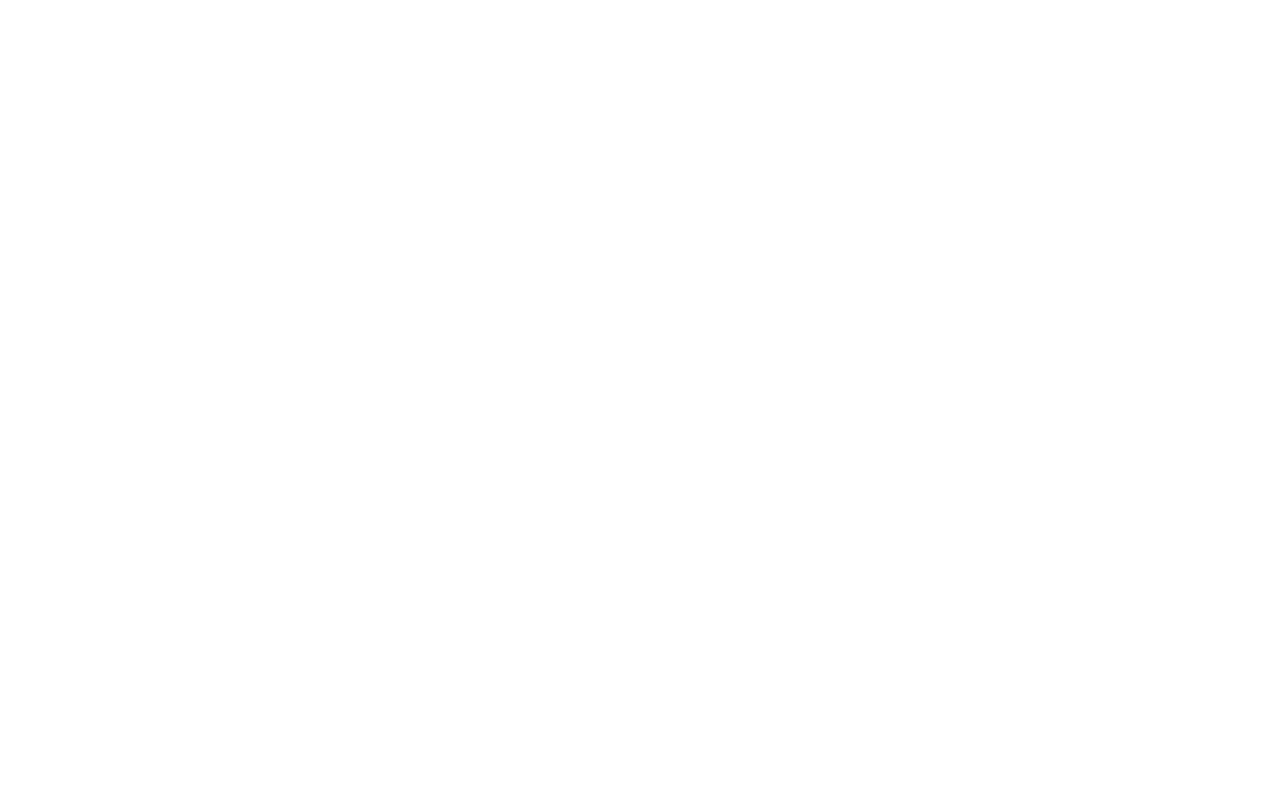
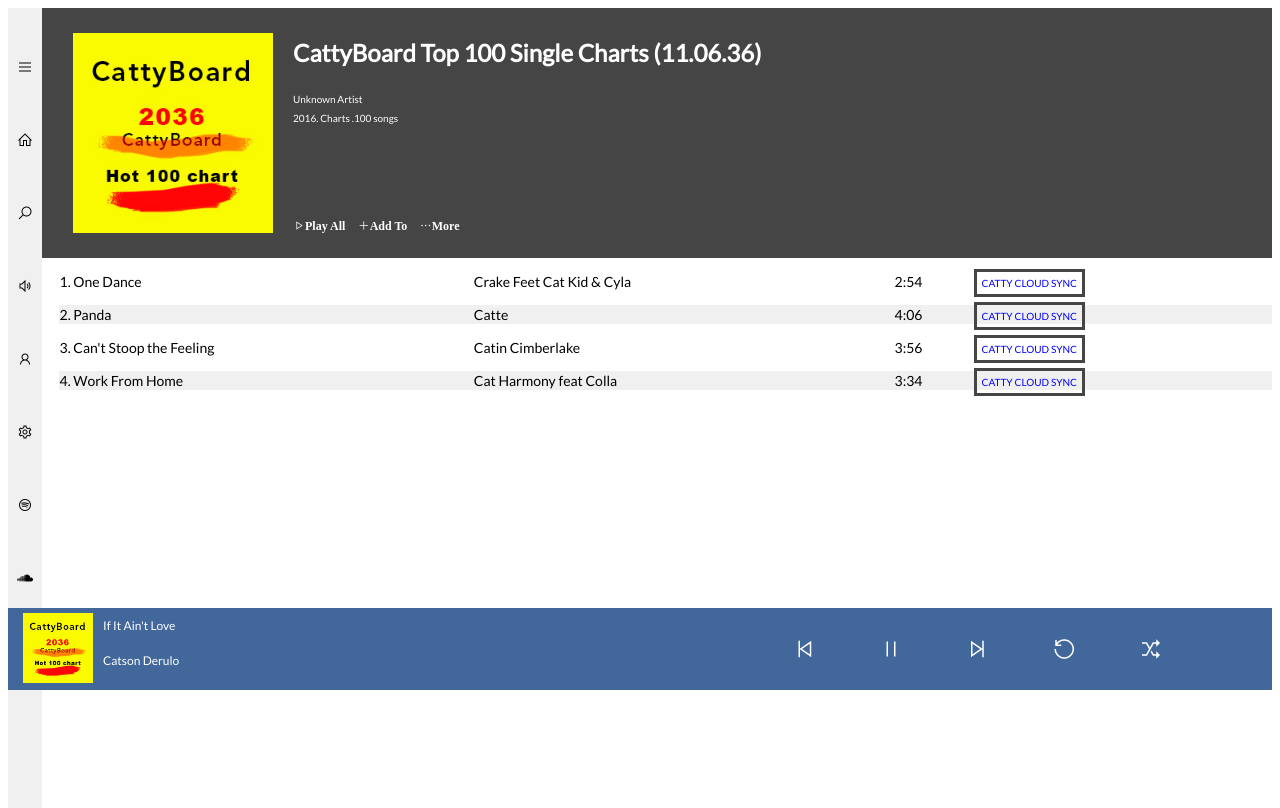
Before and after one commit to pesto-students/p4-aafaq-Anto1106, a plain HTML site: page Week-1/Assigment 2/index.html in a window 1280 px wide. Drawn offline with nearby package versions, Linux system fonts and the light colour scheme.

Commit message:
Assigment 2 Media Plauyer Template Design

```diff
--- a/Week-1/Assigment 2/css/style.css
+++ b/Week-1/Assigment 2/css/style.css
@@ -0,0 +1,122 @@
+
+body{
+    font-family: 'Lato';
+}
+.playlist{
+    background-color: #454545;
+    width: 100%;
+    height: 250px;
+    display: flex;
+}
+.play-items{
+    float: right;
+    width: 96%;
+    height: 350px;
+}
+.player{
+    background-color: #42689b;
+    float: right;
+    width: 100%;
+    position:relative;
+}
+nav {
+    background: #f0f0f0;
+    position: absolute;
+    height: 100%;
+}
+nav ul {
+    list-style-type: none;
+    margin: 0;
+    padding: 0;
+}
+nav ul li {
+    list-style-type: none;
+    margin: 4px;
+    padding: 5px;
+    cursor: pointer;
+    padding-top: 45px;
+}
+.maine-album{
+    height: 200px;
+    width: 200px;
+    padding-left: 65px;
+    padding-top: 25px;
+}
+.player-album{
+    height: 70px;
+    width: 70px;
+    padding-left: 15px;
+    padding-top: 5px;
+}
+table#play-list-song{
+    width: 100%;
+    font-size: 14px;
+}
+table#play-list-song tr:nth-child(even) {
+    background-color:#f0f0f0;
+}
+table#play-list-song {
+    border-collapse: separate;
+    border-spacing: 0 1em;
+}
+.sync-music{
+    padding: 5px;
+    border: #454545;
+    border-style:solid;
+    color: blue;
+    font-size: 10px;
+    cursor: pointer;
+}
+
+.playlist-data{
+    display: flex;
+    flex-direction: column;
+    justify-content: space-between;
+    color: white;
+    padding: 10px;
+}
+
+.playlist-data-footer{
+    font-size: 12px;
+    padding-bottom: 15px;
+}
+.playlist-data-header{
+    padding-left: 10px;
+}
+.playlist-data-header span{
+    font-size: 10px;
+    padding-bottom: 10px;
+}
+
+.playlist-data-footer span{
+    padding-left: 10px;
+    cursor: pointer;
+}
+
+.player-data{
+    display: flex;
+    justify-content: space-between;
+    float: left;
+    color: white;
+    font-size: 12px;
+}
+.player-data-song{
+    flex-direction: column;
+    padding-top: 10px;
+    padding-left: 10px;
+}
+.player-data-song div{
+    padding-top: 20px;
+}
+.player-controls{
+    /* padding-left: 100px; */
+    color: white;
+    font-size: x-large;
+    float: right!important;
+    padding-right: 80px;
+}
+.player-controls span{
+    margin: 4px;
+    padding: 25px;
+    cursor: pointer;
+}
--- a/Week-1/Assigment 2/index.html
+++ b/Week-1/Assigment 2/index.html
@@ -4,10 +4,107 @@
     <meta charset="UTF-8">
     <meta http-equiv="X-UA-Compatible" content="IE=edge">
     <meta name="viewport" content="width=device-width, initial-scale=1.0">
-    <title>Document</title>
-    <style link="css/style.css"></style>
+    <title>Assigment 2</title>
+    <link rel="stylesheet" href="css/style.css"></link>
+    <link href='https://fonts.googleapis.com/css?family=Lato' rel='stylesheet'>
+    <link rel="stylesheet" href="https://cdnjs.cloudflare.com/ajax/libs/line-awesome/1.3.0/line-awesome/css/line-awesome.min.css" integrity="sha512-vebUliqxrVkBy3gucMhClmyQP9On/HAWQdKDXRaAlb/FKuTbxkjPKUyqVOxAcGwFDka79eTF+YXwfke1h3/wfg==" crossorigin="anonymous" referrerpolicy="no-referrer" />
 </head>
 <body>
+    <header>
+        <nav>
+            <ul>
+                <li><span class="la la-bars"></span></li>
+                <li><span class="la la-home"></span></li>
+                <li><span class="la la-search"></span></li>
+                <li><span class="la la-volume-up"></span></li>
+                <li><span class="la la-user"></span></li>
+                <li><span class="la la-cog"></span></li>
+                <li><span class="la la-spotify"></span></li>
+                <li><span class="la la-soundcloud"></span></li>
+            </ul>
+        </nav>
+    </header>
+    <main>
+        <section>
+            <div class="playlist">
+                <picture>
+                    <img src="img/album.jpeg" alt="Album Name" class="maine-album"/>
+                </picture>
+                <div class="playlist-data">
+                    <div class="playlist-data-header">
+                        <div>
+                            <h1>
+                                CattyBoard Top 100 Single Charts (11.06.36)
+                            </h1>
+                        </div>
+                        <div>
+                            <span>Unknown Artist</span>
+                        </div>
+                        <div>
+                            <span>2016. Charts .100 songs</span>
+                        </div>
 
+                    </div>
+                    <div class="playlist-data-footer">
+                        <span class="la la-play">Play All</span>
+                        <span class="la la-plus">Add To</span>
+                        <span class="la la-ellipsis-h">More</span>
+                    </div>
+                </div>
+
+            </div>
+            <div class="play-items">
+                <table id="play-list-song">
+                    <tr>
+                        <td>1. One Dance</td>
+                        <td>Crake Feet Cat Kid & Cyla</td>
+                        <td>2:54</td>
+                        <td><span class="sync-music">CATTY CLOUD SYNC</span></td>
+                    </tr>
+                    <tr>
+                        <td>2. Panda</td>
+                        <td>Catte</td>
+                        <td>4:06</td>
+                        <td><span class="sync-music">CATTY CLOUD SYNC</span></td>
+                    </tr>
+
+                    <tr>
+                        <td>3. Can't Stoop the Feeling</td>
+                        <td>Catin Cimberlake</td>
+                        <td>3:56</td>
+                        <td><span class="sync-music">CATTY CLOUD SYNC</span></td>
+                    </tr>
+
+                    <tr>
+                        <td>4. Work From Home</td>
+                        <td>Cat Harmony feat Colla</td>
+                        <td>3:34</td>
+                        <td><span class="sync-music">CATTY CLOUD SYNC</span></td>
+                    </tr>
+                </table>
+            </div>
+            <div class="player">
+                <div class="player-data">
+                    <picture>
+                        <img src="img/album.jpeg" alt="Album Name" class="player-album"/>
+                    </picture>
+                    <div class="player-data-song">
+                        <span>If It Ain't Love</span>
+
+                        <div>
+                            <span>Catson Derulo</span>
+                        </div>
+                    </div>
+                </div>
+                <div class="player-controls">
+                    <span class="la la-step-backward"></span>
+                    <span class="la la-pause"></span>
+                    <span class="la la-step-forward"></span>
+                    <span class="la la-undo-alt"></span>
+                    <span class="la la-random"></span>
+                </div>
+            </div>
+        </section>
+    </main>
 </body>
 </html>
```
Also changed, not shown: Week-1/Assigment 2/README.md (deleted), Week-1/Assigment 2/img/album.jpeg (added), 1 other file.
